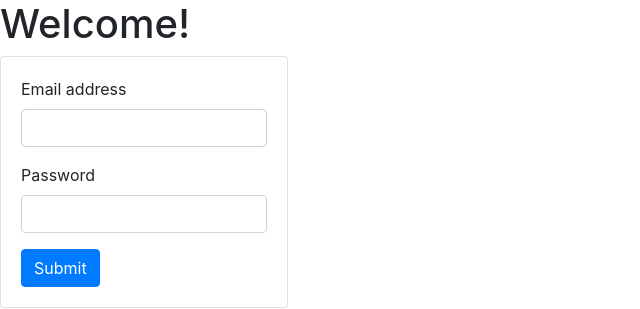
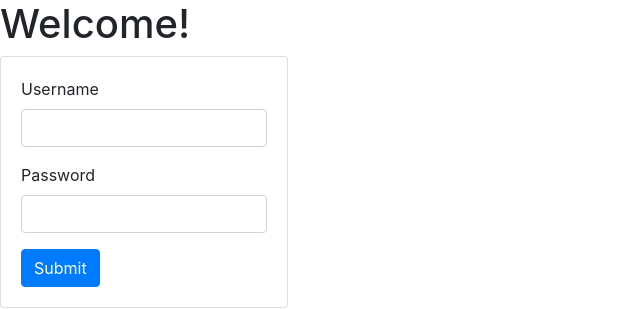
Before and after one commit to JordanSearle/SOFT356, a plain HTML site: page client/index.html in a window 1280 px wide. Shown: the full height of the page, 0-640 px from the left. Drawn offline with nearby package versions, Linux system fonts and the light colour scheme; some packages are replaced by stand-ins of ours.

```diff
--- a/client/templates/login.js
+++ b/client/templates/login.js
@@ -17,7 +17,6 @@
            }
            //If unsucessful
            else{
-             console.log(response.data.error);
              switch (response.data.error) {
                case 'Password':
                 $( "#passGroup" ).append( '<div class="alert alert-danger" role="alert">Error Incorrect Password!<button type="button" class="close" data-dismiss="alert" aria-label="Close"><span aria-hidden="true">&times;</span></button></div>' );
--- a/client/templates/login.template.html
+++ b/client/templates/login.template.html
@@ -3,7 +3,7 @@
     <div class="card-body">
         <form>
           <div class="form-group" id="userGroup">
-            <label for="Email">Email address</label>
+            <label for="Email">Username</label>
             <input type="text" class="form-control" ng-model="formData.email" required>
           </div>
           <div class="form-group" id="passGroup">
--- a/server.js
+++ b/server.js
@@ -3,7 +3,6 @@
 var schemas = require("./schemas");
 var app = express();
 var bodyParser = require('body-parser');
-
 
 uri = 'mongodb://localhost:27017/soft355';
 
@@ -11,6 +10,10 @@
 
 app.use(bodyParser.json());
 app.use(bodyParser.urlencoded({extended: true}) );
+//Session Details
+
+
+
 
 app.get("/", function(request, response) {
   response.status(200).sendFile("/", {root: "client"});
```
